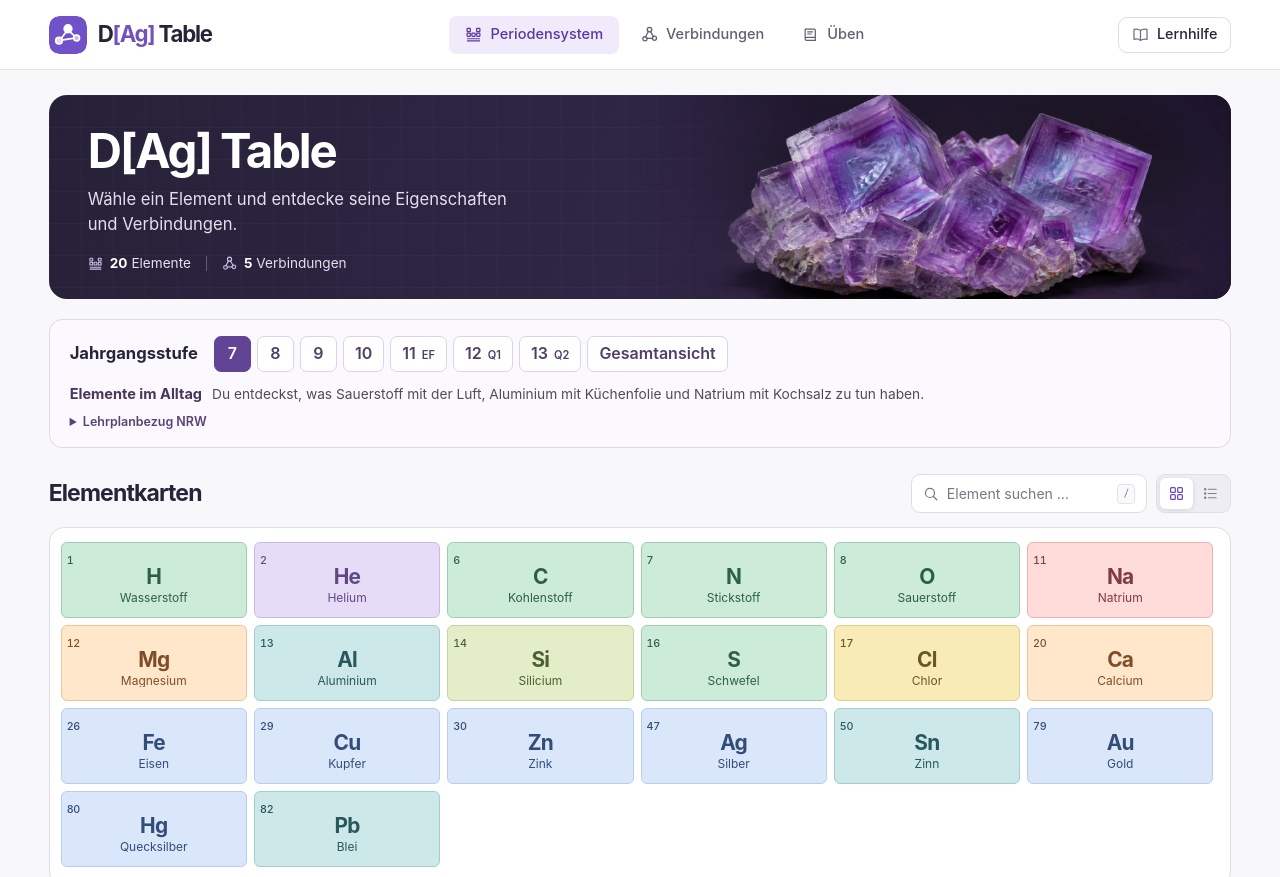
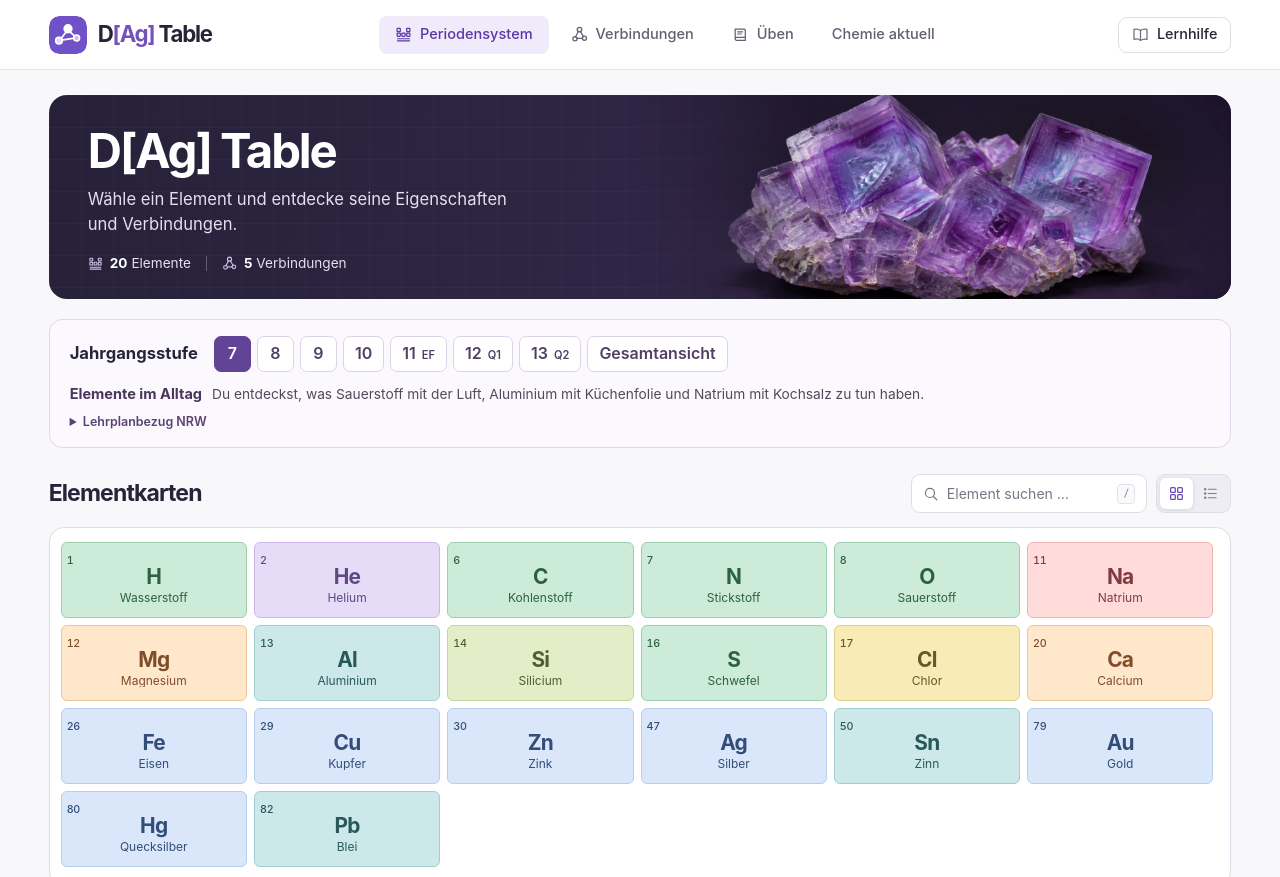
Before and after one commit to ZazarosDD/D-Ag-Table, a plain HTML site: page docs/index.html in a window 1280 px wide. Shown: the top 877 px of the page. Drawn offline with Linux system fonts and the light colour scheme.

Commit message:
Add Chemie aktuell navigation and section

```diff
--- a/docs/index.html
+++ b/docs/index.html
@@ -40,6 +40,7 @@
   <link rel="stylesheet" href="school.css">
   <link rel="stylesheet" href="redox.css">
   <link rel="stylesheet" href="practice.css">
+  <link rel="stylesheet" href="research.css">
   <script type="module" src="app.js"></script>
 </head>
 <body>
@@ -55,6 +56,7 @@
         <a href="#verbindungen" data-page="verbindungen"><span data-icon="molecule"></span>Verbindungen</a>
         <a id="redox-nav" href="#redox" data-page="redox" aria-label="Redox und Batterien" hidden><span data-icon="battery"></span><span>Redox<span class="rx-nav-extra"> &amp; Batterien</span></span></a>
         <a href="#ueben" data-page="ueben"><span data-icon="book-open"></span>Üben</a>
+        <a href="#forschung" data-page="forschung">Chemie aktuell</a>
       </nav>
       <button type="button" class="help-button" data-action="help"><span data-icon="book"></span>Lernhilfe</button>
     </div>
@@ -143,6 +145,7 @@
       <div class="rx-choices" id="redox-choices" role="group" aria-labelledby="rx-select-title"></div>
       <article class="rx-study" id="redox-study" aria-labelledby="rx-cell-title"></article>
     </section>
+    <section id="research-section" class="collection" hidden aria-label="Chemie aktuell"><div id="research-root"></div></section>
     <section id="practice-section" class="collection" aria-label="Übungen zum Chemieunterricht" hidden><div id="practice-root"></div></section>
     <noscript>Bitte aktiviere JavaScript, um Elemente, Verbindungen und Übungen zu erkunden.</noscript>
   </main>
```
